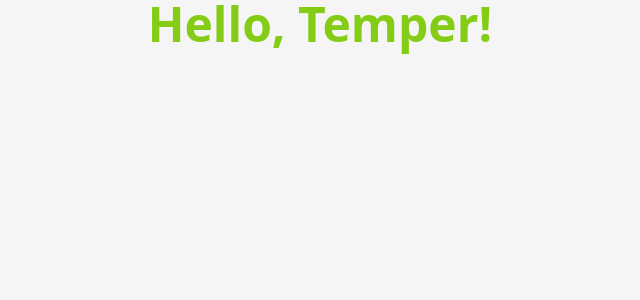
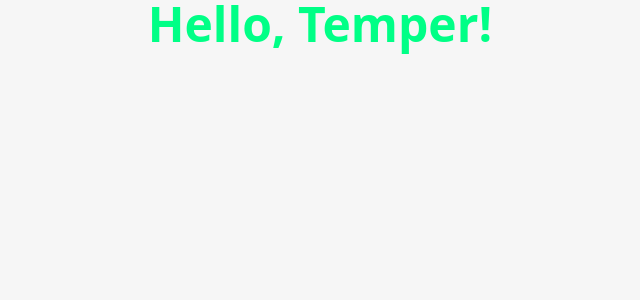
Before and after one commit to Sensanaty/temper-takehome, a Vue app: page / in a window 1280 px wide. Shown: the top 300 px of the page, without its empty margins (320-960 px from the left). Built offline with nearby package versions, Linux system fonts and the light colour scheme.

Commit message:
Add colors to be used in Tailwind
- Added the 2 accent colors used in the banner and by Buttons/Interactables
- Added 3 colors used mostly as backgrounds and text colors

```diff
--- a/index.html
+++ b/index.html
@@ -6,7 +6,7 @@
     <meta name="viewport" content="width=device-width, initial-scale=1.0">
     <title>Temper takehome by Luka Salevic</title>
   </head>
-  <body class="h-full text-stone-950 bg-neutral-100">
+  <body class="h-full text-primary-900 bg-primary">
     <div id="app" class="h-full"></div>
     <script type="module" src="/src/main.ts"></script>
   </body>
--- a/src/App.vue
+++ b/src/App.vue
@@ -1,6 +1,6 @@
 <template>
   <div class="h-full">
-    <h1 class="font-black text-lime-500 text-5xl text-center">
+    <h1 class="font-black text-accent text-5xl text-center">
       Hello, Temper!
     </h1>
   </div>
--- a/tailwind.config.js
+++ b/tailwind.config.js
@@ -5,7 +5,19 @@ module.exports = {
     "./src/**/*.{js,ts,jsx,tsx,vue}"
   ],
   theme: {
-    extend: {},
+    extend: {
+      colors: {
+        accent: {
+          DEFAULT: "#00FF86",
+          900: "#6357B5"
+        },
+        primary: {
+          DEFAULT: "#F6F6F6",
+          50: "#F5F5F5",
+          900: "#45534D"
+        }
+      }
+    },
   },
   plugins: [],
 };
```
